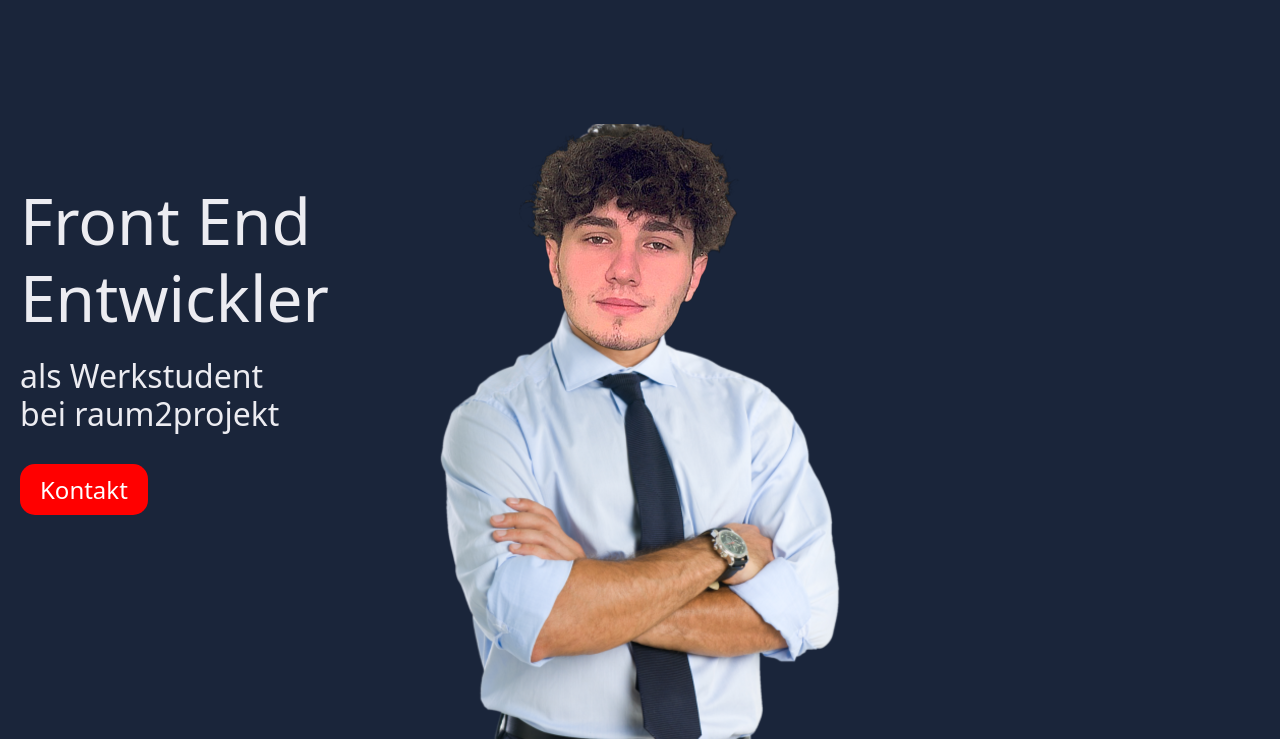
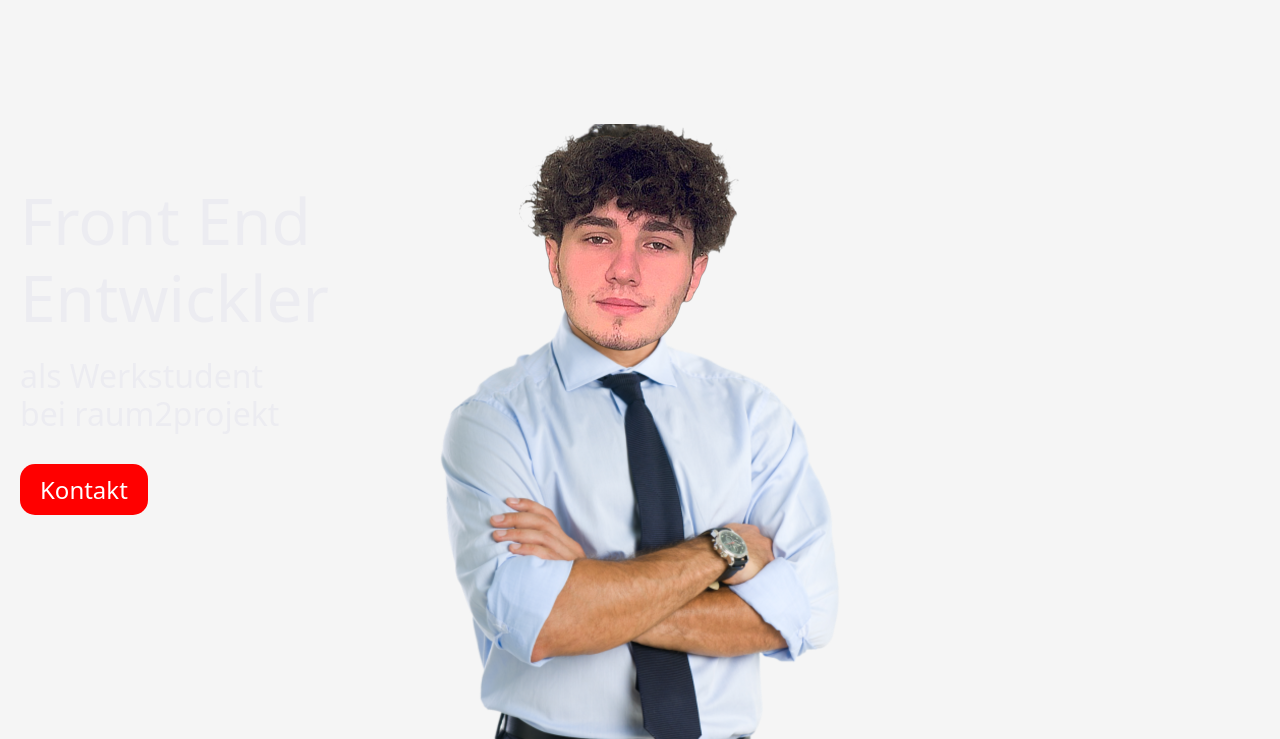
Before and after one commit to Csed-dev/Bewerbung, a plain HTML site: page index.html in a window 1280 px wide. Shown: the part 61-800 px from the top of the page. Drawn offline with nearby package versions, Linux system fonts and the light colour scheme.

Commit message:
background img

```diff
--- a/style.css
+++ b/style.css
@@ -53,7 +53,6 @@ a .nav-link:active:not(:hover) {
 .test {
     width: 100%;
     height: 100vh;
-    background-color: #1a253a;
     margin-top: 60px;
     display: flex;
     justify-content: center;
```
